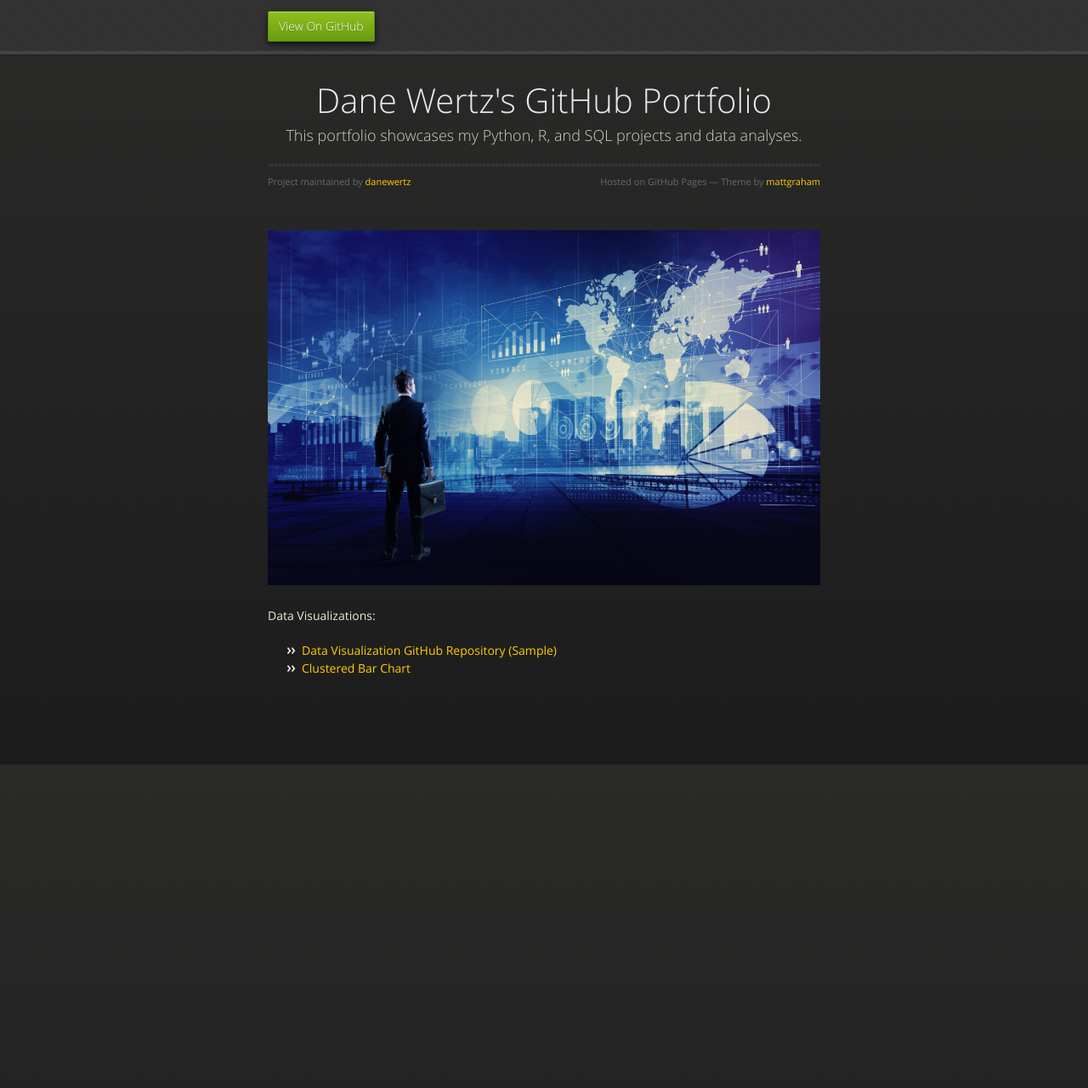
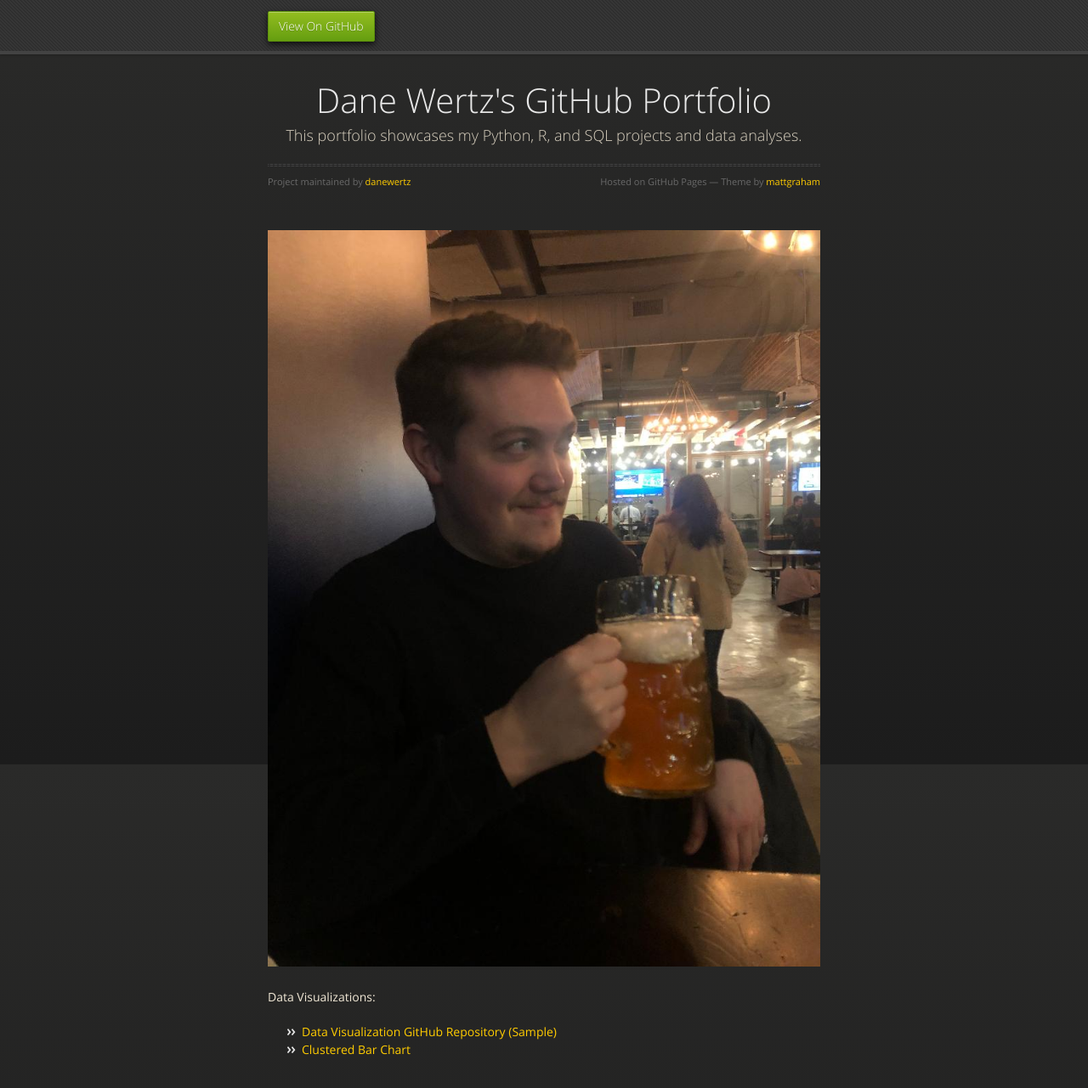
Before and after one commit to danewertz/danewertz.github.io, a Jekyll site: the page built from index.md, in a window 1280 px wide and 1356 px high. Shown: the top 1281 px of the window at 85% size. Built offline with Jekyll 4.4.1, drawn with Linux system fonts in a browser that asks for light colours.

Commit message:
Update index.md

```diff
--- a/index.md
+++ b/index.md
@@ -2,7 +2,7 @@
 layout: default
 ---
 
-![Class Image](/pics/classimage.jpg)
+![Bronson](/pics/bronson.jfif)
 
 Data Visualizations:
 
```
